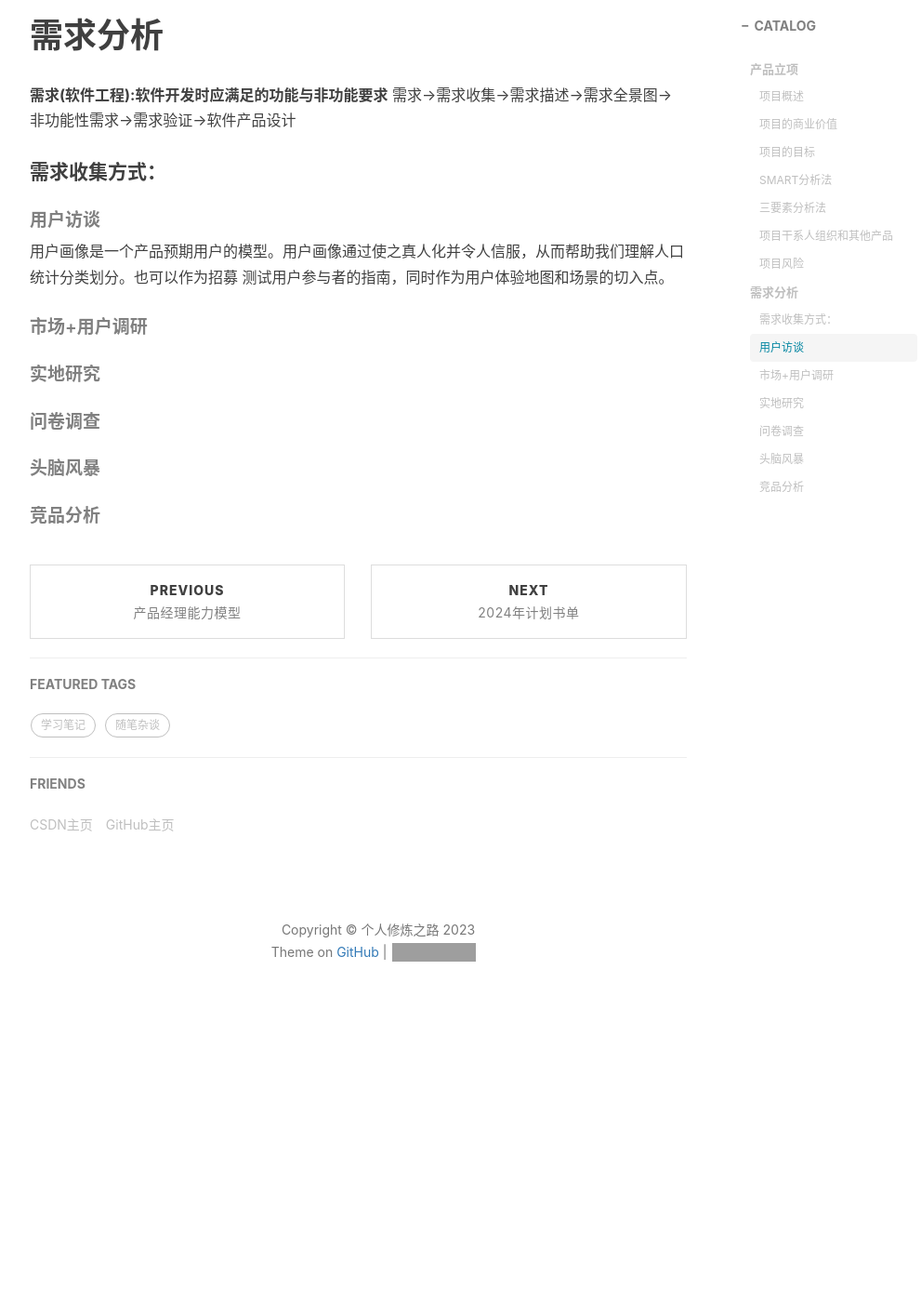
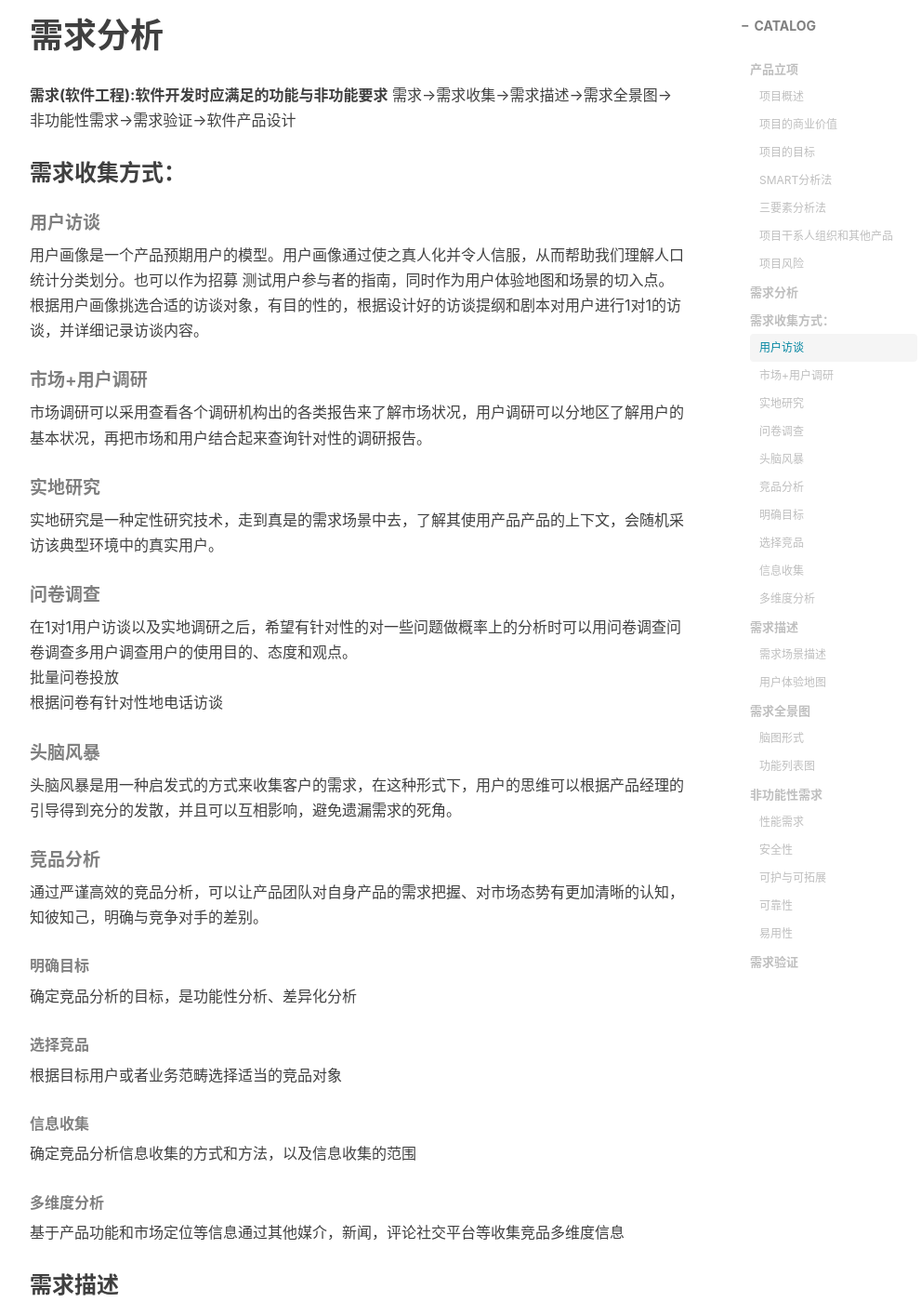
Before and after one commit to bingchuH/bingchuH.github.io, a Jekyll site: the page built from _posts/2023-09-08-产品立项+需求分析.md, in a window 1280 px wide and 1400 px high, scrolled down 2498 px. Shown: the whole window at 93% size, without its empty margins (233-1224 px from the left). Built offline with Jekyll 4.4.1, drawn with Linux system fonts in a browser that asks for light colours; nearby versions of some CDN libraries; comment, search, counter and statistics services are not loaded; before the commit the page ends 3626 px from its top, so only the background shows below that; some of the changed text lies outside the part shown; grey boxes are pictures that could not be loaded.

Commit message:
需求分析

```diff
--- a/_posts/2023-09-08-产品立项+需求分析.md
+++ b/_posts/2023-09-08-产品立项+需求分析.md
@@ -62,11 +62,89 @@ RAIDs
 **需求(软件工程):软件开发时应满足的功能与非功能要求**
 需求->需求收集->需求描述->需求全景图->非功能性需求->需求验证->软件产品设计
 
-#### 需求收集方式：
+### 需求收集方式：
 ##### 用户访谈
-用户画像是一个产品预期用户的模型。用户画像通过使之真人化并令人信服，从而帮助我们理解人口统计分类划分。也可以作为招募 测试用户参与者的指南，同时作为用户体验地图和场景的切入点。
+用户画像是一个产品预期用户的模型。用户画像通过使之真人化并令人信服，从而帮助我们理解人口统计分类划分。也可以作为招募 测试用户参与者的指南，同时作为用户体验地图和场景的切入点。根据用户画像挑选合适的访谈对象，有目的性的，根据设计好的访谈提纲和剧本对用户进行1对1的访谈，并详细记录访谈内容。
 ##### 市场+用户调研
+市场调研可以采用查看各个调研机构出的各类报告来了解市场状况，用户调研可以分地区了解用户的基本状况，再把市场和用户结合起来查询针对性的调研报告。
 ##### 实地研究
+实地研究是一种定性研究技术，走到真是的需求场景中去，了解其使用产品产品的上下文，会随机采访该典型环境中的真实用户。
 ##### 问卷调查
+在1对1用户访谈以及实地调研之后，希望有针对性的对一些问题做概率上的分析时可以用问卷调查问卷调查多用户调查用户的使用目的、态度和观点。
+批量问卷投放
+根据问卷有针对性地电话访谈
 ##### 头脑风暴
+头脑风暴是用一种启发式的方式来收集客户的需求，在这种形式下，用户的思维可以根据产品经理的引导得到充分的发散，并且可以互相影响，避免遗漏需求的死角。
 ##### 竞品分析
+通过严谨高效的竞品分析，可以让产品团队对自身产品的需求把握、对市场态势有更加清晰的认知，知彼知己，明确与竞争对手的差别。
+
+###### 明确目标
+确定竞品分析的目标，是功能性分析、差异化分析
+###### 选择竞品
+根据目标用户或者业务范畴选择适当的竞品对象
+###### 信息收集
+确定竞品分析信息收集的方式和方法，以及信息收集的范围
+###### 多维度分析
+基于产品功能和市场定位等信息通过其他媒介，新闻，评论社交平台等收集竞品多维度信息
+
+### 需求描述
+##### 需求场景描述
+将收集来的需求分不同的场景逐一展示出来，这也是之后产品功能设计的基础。
+
+**需求场景描述的特点以及目的**
+
+简单明了：通过场景化的描述把需求形象的展示出来
+还原真实场景：抛开软件产品的固有思维，把需求还原到真实场景中
+通俗易懂：用口语化的形式把关键场景描述出来，不追求繁杂的逻辑
+
+##### 用户体验地图
+根据收集来的需求，分别以不同的产品用户为视角，展示该用户使用产品的流程。
+
+1. 拆分用户体验周期的流程节点
+2. 分析每个节点上用户的目标、感受、期待、体验
+3. 发现用户的痛点和兴奋点，得到设计机会
+4. 基于现有用户任务场景规划更合理的使用流程，为之后的设计提供框架
+
+**用户体验地图的特点以及目的**
+
+流程化：用户体验地图是从流程先后顺序的角度来描述需求的
+角色分工：在体验地图中体现出来不同角色在流程中是如何配合的
+验证流程：在梳理用户体验地图的过程中需要前后衔接可以验证流程的严谨性
+查缺补漏：在梳理用户体验地图的时候会出现在需求场景中未出现的流程
+
+### 需求全景图
+需求全景图的目的是尽量在一张图内讲产品所包含的功能全部展示出来，不追求需求的细节和细化是为了更加全面的展示全部功能
+##### 脑图形式
+利用脑图形式将产品功能全部展示出来，可细化到二级
+##### 功能列表图
+采用一级和二级功能菜单的方式将全部功能展示出来
+
+### 非功能性需求
+非功能性需求是指依一些条件判断系统运作情形或其特性，包括安全性、可靠性、互操作性、健壮性、易使用性、可维护性、移植性、可重用性、可扩充性。
+##### 性能需求
+相应时间
+吞吐量
+资源利用率
+##### 安全性
+保密性
+防泄漏
+防攻击
+##### 可护与可拓展
+模块化
+可复用性
+易分析性
+##### 可靠性
+已恢复性
+容错性
+成熟性
+##### 易用性
+Web端浏览器
+移动机型支持
+响应式
+
+### 需求验证
+需求准备：明确测试目的，寻找能代表你的用户的群体或个人
+方案撰写：确定可用性测试的任务和情景，为不同任务设定测试目标
+进行测试：为不同的参与者提供匹配的测试脚本。过程中避免提醒
+观察：在测试过程中观察用户的神情、行为、任务完成方式
+分析结果：通过对测试过程的记录，定位问题，调整解决方案
```
